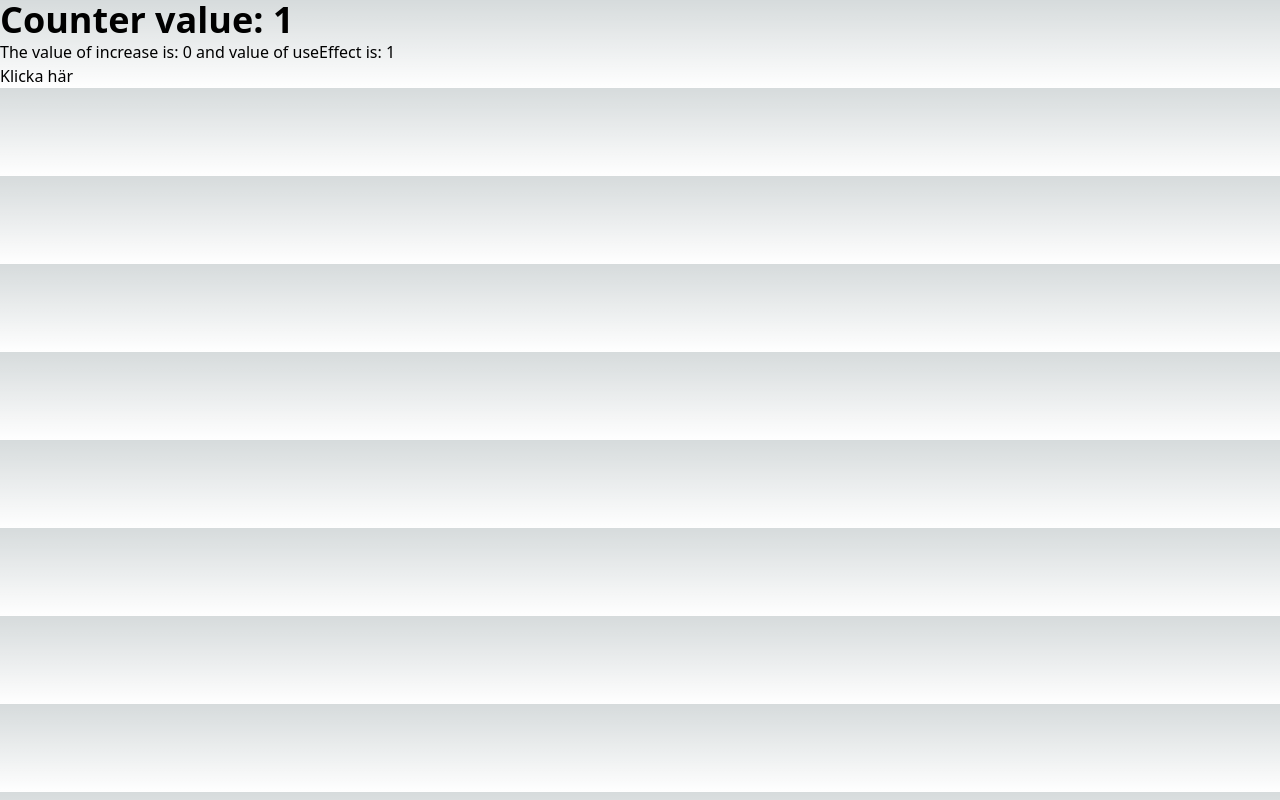
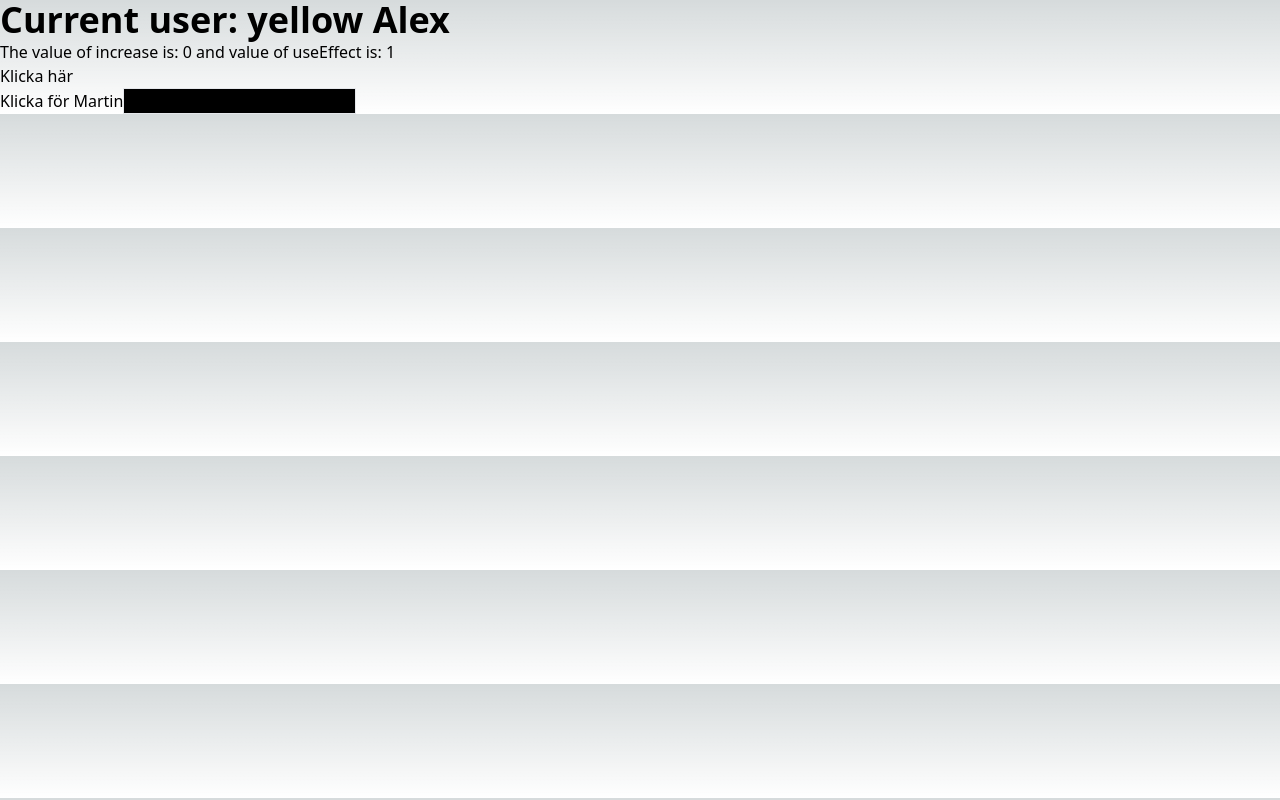
Before and after one commit to valle1336/bid-site, a Next.js app: page /effect in a window 1280 px wide. Built offline with nearby package versions, Linux system fonts and the light colour scheme.

Commit message:
forsatt med att öva med classes

```diff
--- a/classes/user.ts
+++ b/classes/user.ts
@@ -1,6 +1,48 @@
 //Detta är ett classes exempel
+//TUser kan implementeras
 
+interface Car {
+    carModel: string
+}
 
-export default class user {
-    constructor() {}
+interface Car {
+    makeYear: string
 }
+
+const car: Car = {
+    carModel: "Audi",
+    makeYear: "2010"
+} //Mergar båda interfaces in till ett med hjälp av typeScript
+
+type Age = {
+    age: number
+}
+
+type Name = {
+    name : string
+}
+
+type Person = Name & Age // Här kombinerar vi 2 types och skapar en person som ärver av båda
+
+type TUser = {
+    username: string
+    password: string
+    login: () => string
+}
+
+interface User {
+    name: string
+    password: string
+    login: () => string
+}
+
+export default class user implements User {
+    constructor(
+        public name: string,
+        public password: string) {}
+
+        login(): string {
+            return this.name + this.password
+        }
+
+}
--- a/pages/effect.tsx
+++ b/pages/effect.tsx
@@ -1,5 +1,6 @@
 import { NextPage } from "next";
 import { use, useEffect, useState } from "react";
+import User from "@/classes/user";
 
 interface Props {}
 
@@ -14,21 +15,44 @@ interface IData {
 const Effect: NextPage<Props> = ({}) => {
   const [counter, setCounter] = useState<number>(0);
   const [increase, setIncrease] = useState<number>(0);
+  const [user, setUser] = useState<User>(new User("Alex", "yellow"));
 
   useEffect(() => {
-    console.log("Hello!");
+    console.log(user);
     setCounter(counter + 1);
   }, [increase]); //Så fort det vi matar in i arrayen ändras så kommer useEffect köras
 
   return (
     <div>
-      <h1 className="font-bold text-4xl">Counter value: {counter}</h1>
-      <p>The value of increase is: {increase} and value of useEffect is: {counter}</p>
+      <h1 className="font-bold text-4xl">
+        Current user: {user.password + " " + user.name}
+      </h1>
+      <p>
+        The value of increase is: {increase} and value of useEffect is:{" "}
+        {counter}
+      </p>
       <button
         onClick={() => {
           setIncrease(increase + 1);
         }}
-      >Klicka här</button>
+      >
+        Klicka här
+      </button>
+      <br />
+      <button
+        onClick={() => {
+          setUser(new User("Martin", "totoro"));
+        }}
+      >
+        Klicka för Martin
+      </button>
+      <input
+        className="bg-black border"
+        type="text"
+        onChange={(event) => {
+          setUser(new User(user.password, user.name));
+        }}
+      />
     </div>
   );
 };
--- a/pages/home.tsx
+++ /dev/null
@@ -1,9 +0,0 @@
-import { NextPage } from 'next'
-
-interface Props {}
-
-const Home: NextPage<Props> = ({}) => {
-  return <div>Home page</div>
-}
-
-export default Home
--- a/pages/testProps.tsx
+++ /dev/null
@@ -1,11 +0,0 @@
-import Product from '@/p-components/product'
-import { NextPage } from 'next'
-
-interface Props {}
-
-const TestProps: NextPage<Props> = ({}) => {
-  return <div>
-  </div>
-}
-
-export default TestProps
```
